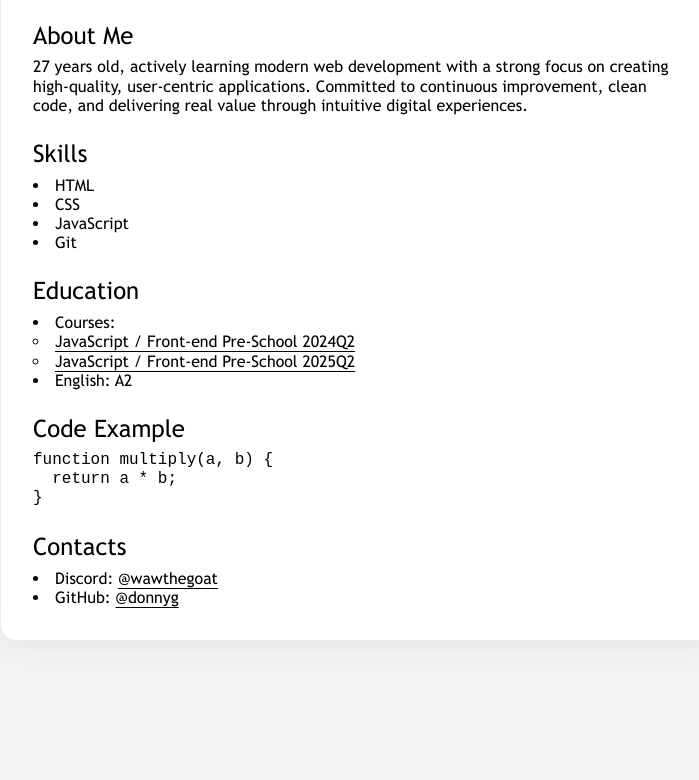
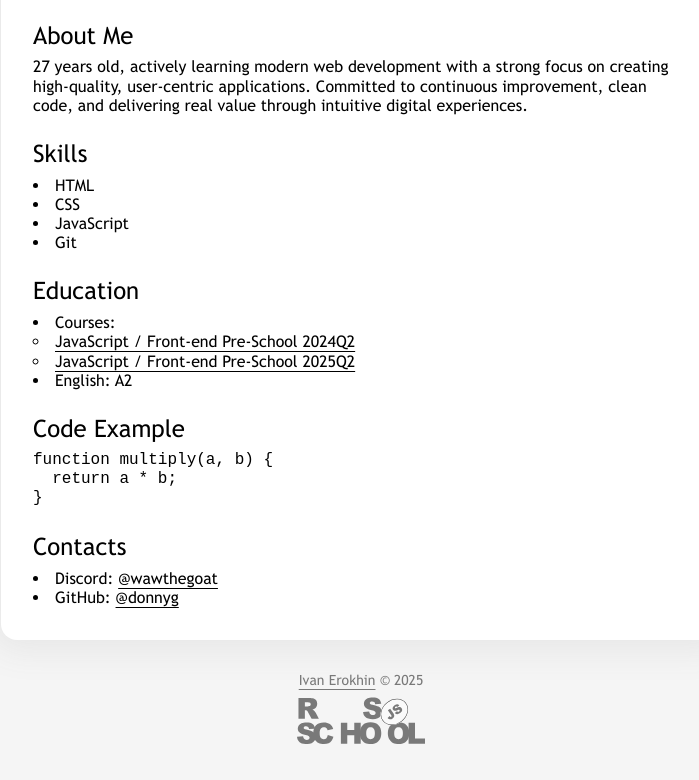
Before and after one commit to donnyg/rsschool-cv, a plain HTML site: page index.html in a window 1280 px wide. Shown: the part 446-1226 px from the top of the page, without its empty margins (279-978 px from the left). Before the commit the page ends 1118 px from the top, so only its background shows below. Drawn offline with Linux system fonts and the light colour scheme.

Commit message:
feat: add footer

```diff
--- a/index.html
+++ b/index.html
@@ -84,6 +84,16 @@
     </main>
   </div>
 
+  <footer class="footer">
+    <p class="footer__text">
+      <a href="https://github.com/donnyg" class="footer__dev-link">Ivan Erokhin</a>
+      <span class="footer__copyright">&copy; 2025</span>
+    </p>
+    <a href="https://rs.school" target="_blank" class="footer__school-link">
+      <img src="./rsschool-logo.svg" alt="RS School logo" width="128">
+    </a>
+  </footer>
+
 </body>
 
 </html>
--- a/style.css
+++ b/style.css
@@ -82,10 +82,37 @@ ul {
   transition: opacity ease 0.3s;
 }
 
+.footer {
+  margin: 2rem auto 0;
+  max-width: fit-content;
+  display: flex;
+  flex-direction: column;
+  gap: 0.5rem;
+  font-size: 14px;
+}
+
+.footer__text {
+  text-align: center;
+}
+
+.footer__copyright {
+  opacity: 0.5;
+}
+
+.footer__dev-link,
+.footer__school-link {
+  opacity: 0.5;
+  transition: opacity ease 0.3s;
+}
+
 @media (hover: hover) {
 
   .header__nav-link:hover,
-  .header__nav-link:focus-visible {
+  .header__nav-link:focus-visible,
+  .footer__dev-link:hover,
+  .footer__dev-link:focus-visible,
+  .footer__school-link:hover,
+  .footer__school-link:focus-visible {
     opacity: 1;
   }
 }
```
Also changed, not shown: rsschool-logo.svg (added).
